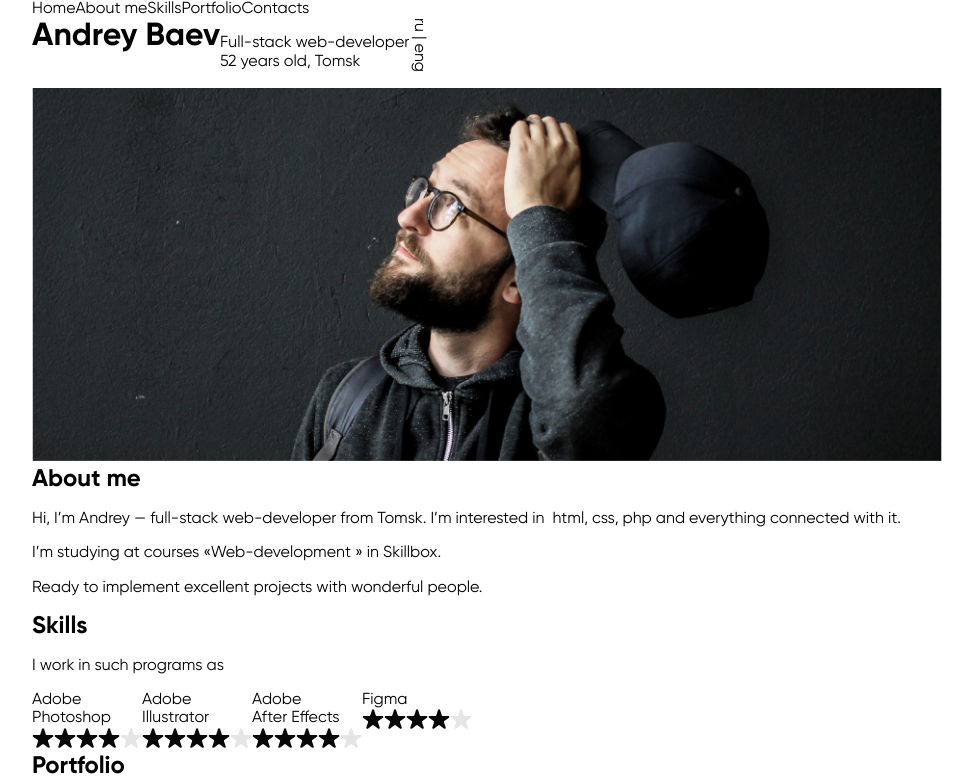
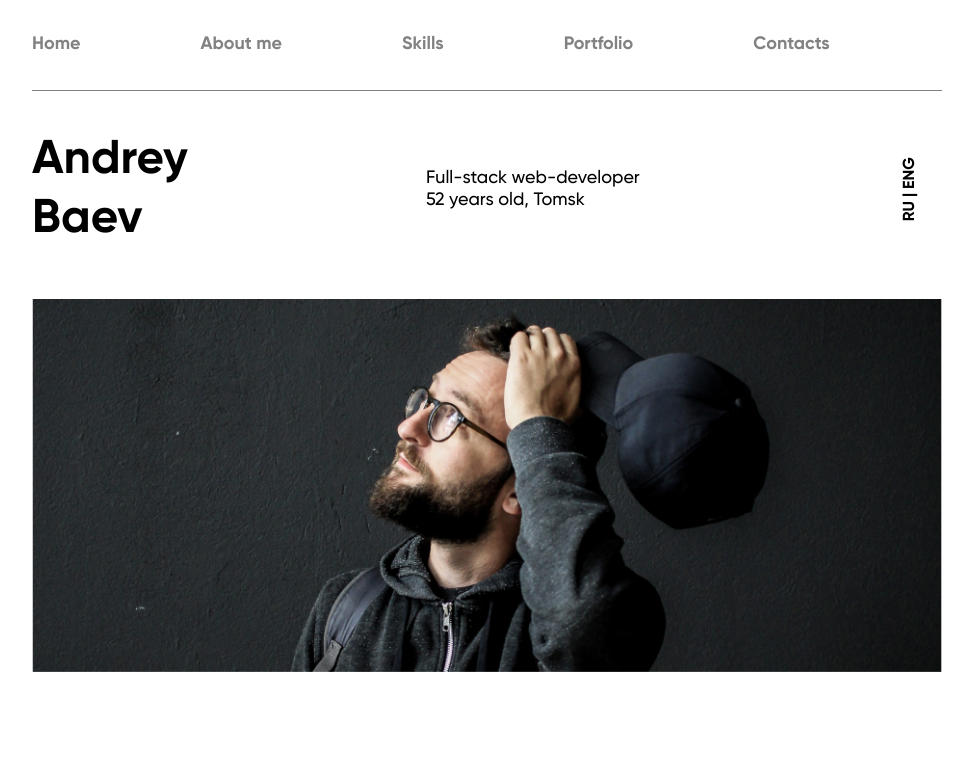
Before and after one commit to AbaevB/my-portfolio-1, a plain HTML site: page index.html in a window 1280 px wide. Shown: the top 778 px of the page, without its empty margins (153-1126 px from the left). Drawn offline with nearby package versions, Linux system fonts and the light colour scheme; files whose address does not match are found by name.

Commit message:
feat(style): section about complete

```diff
--- a/assets/css/style.css
+++ b/assets/css/style.css
@@ -54,6 +54,10 @@ h6 {
   color: inherit;
 }
 
+p {
+  margin: 0;
+}
+
 :root {
   --background-color: #fff;
   --second-background-color: #f6f6f6;
@@ -61,10 +65,10 @@ h6 {
   --second-text-color: #828282;
 }
 
-.main-header__language-switcher {
+/*.main-header__language-switcher {
   writing-mode: vertical-lr;
   text-orientation: mixed;
-}
+}*/
 
 .flex {
   display: flex;
@@ -89,3 +93,138 @@ h6 {
   padding: 0 15px;
 
 }
+
+/*-------------header------------*/
+
+.main-header  {
+  margin-bottom: 104px;
+}
+
+.main-header__nav {
+  margin-bottom: 39.69px;
+  padding: 33px 0;
+  border-bottom: 1px solid var(--second-text-color);
+}
+
+.main-header__item  {
+  margin: 0;
+
+}
+
+.main-header__item:not(:last-child) {
+  margin-right: 120px;
+}
+
+.main-header__link  {
+  display: block;
+  padding: 5px auto;
+  font-size: 18px;
+  font-weight: 700;
+  line-height: 22.28px;
+  color: var(--second-text-color);
+  border-bottom: 2px solid var(--background-color);
+  transition-property: color, border-bottom;
+  transition-duration: 0.3s;
+  transition-timing-function: ease-in-out;
+  transition-delay: 0.3s;
+}
+
+.main-header__link:focus {
+  color: var(--text-color);
+  outline: none;
+}
+
+.main-header__link:hover  {
+  color: var(--text-color);
+  border-color: var(--text-color);
+}
+
+.main-header__link:active {
+  color: var(--text-color);
+  border-color: var(--background-color);
+}
+
+.main-header__content {
+  margin-bottom: 50px;
+  justify-content: space-between;
+  align-items: center;
+}
+
+.site-title {
+  font-size: 47.34px;
+  font-weight: 700;
+  line-height: 58.61px;
+}
+
+.main-header__descr {
+  font-size: 18px;
+  font-weight: 500;
+  line-height: 21.3px;
+}
+
+.main-header__language-switcher {
+  font-size: 16px;
+  font-weight: 700;
+  text-transform: uppercase;
+  transform: rotate(-90deg);
+}
+
+.main-header__language-link {
+    color: var(--text-color);
+    transition-property: color;
+    transition-duration: 0.3s;
+    transition-timing-function: ease-in-out;
+    transition-delay: 0.3s;
+}
+
+.main-header__language-link:focus {
+  outline: none;
+  color: var(--second-text-color);
+}
+
+.main-header__language-link:hover {
+  color: var(--second-text-color);
+}
+
+.main-header__language-link:active  {
+  color: var(--second-text-color);
+}
+
+
+
+/*-------------section-about------------*/
+
+.section-about  {
+  margin-bottom: 91px;
+  padding-top: 120px;
+  padding-bottom: 107px;
+  background-color: var(--second-background-color);
+}
+
+.section-title  {
+  text-align: center;
+  font-size: 34px;
+  font-weight: 700;
+  line-height: 42px;
+}
+
+.section-about__content {
+  width: 485px;
+  margin: 0 auto;
+  text-align: center;
+}
+
+.section-about__title {
+  margin-bottom: 17.6px;
+}
+
+.section-text {
+  font-size: 18px;
+  font-weight: 500;
+  line-height: 21.8px;
+  color: var(--text-color);
+}
+
+.section-about__text:not(:last-child) {
+  margin-bottom: 60px;
+}
--- a/index.html
+++ b/index.html
@@ -45,7 +45,7 @@
       </nav>
       <div class="main-header__content flex">
         <h1 class="site-title">
-          Andrey Baev
+          Andrey<br>Baev
         </h1>
         <p class="main-header__descr">
           Full-stack web-developer <br> 52 years old, Tomsk
@@ -55,7 +55,7 @@
             ru
           </a>
           |
-          <a href="#" class="main-header__language-link_active">
+          <a href="#" class="main-header__language-link">
             eng
           </a>
         </div>
@@ -70,6 +70,7 @@
   <main class="site-main">
     <section id="about" class="site-section section-about">
       <div class="container">
+        <div class="section-about__content">
           <h2 class="section-title section-about__title">
             About&nbsp;me
           </h2>
@@ -86,6 +87,8 @@
             with wonderful people.
           </p>
         </div>
+
+      </div>
     </section>
     <section id="skills" class="site-section section-skills">
       <div class="container">
@@ -97,6 +100,7 @@
         </p>
         <ul class="section-skill__list list-reset flex">
           <li class="section-skills__item section-skills__item_1">
+            <img src="/assets/img/photoshop.svg" alt="Photoshop logo" class="section-skills__img">
             <span class="skill-name">
               Adobe <br>
               Photoshop
@@ -120,6 +124,7 @@
             </ul>
           </li>
           <li class="section-skills__item section-skills__item_2">
+            <img src="/assets/img/illustrator.svg" alt="Illustrator logo" class="section-skills__img">
             <span class="skill-name">
               Adobe <br>
               Illustrator
@@ -143,6 +148,7 @@
             </ul>
           </li>
           <li class="section-skills__item section-skills__item_3">
+            <img src="/assets/img/after-effects.svg" alt="after effects logo" class="section-skills__img">
             <span class="skill-name">
               Adobe <br>
               After&nbsp;Effects
@@ -166,6 +172,7 @@
             </ul>
           </li>
           <li class="section-skills__item section-skills__item_4">
+            <img src="/assets/img/figma.svg" alt="Figma logo" class="section-skills__img">
             <span class="skill-name">
               Figma
             </span>
```
Lines whose indentation alone changed are shown as unchanged.
